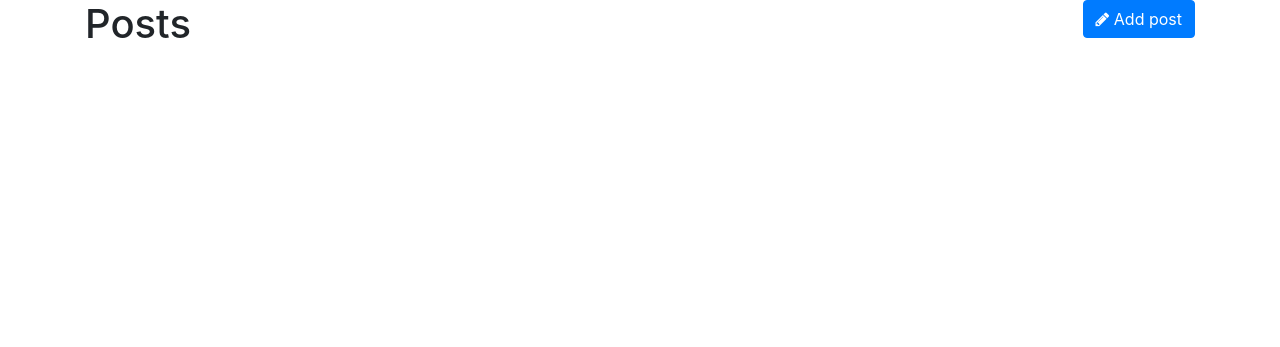
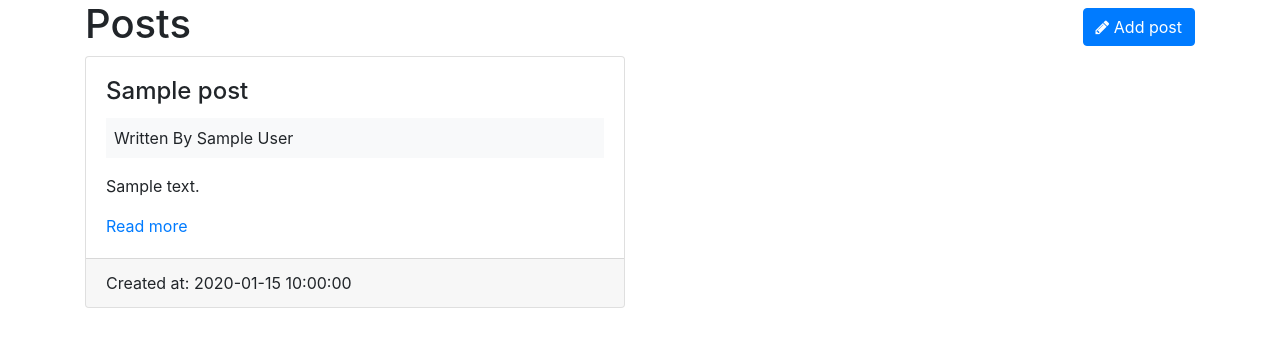
Before and after one commit to MariusCodeAcademy/PHP_mvc_my_share_app, a PHP site: page /my_share/posts in a window 1280 px wide. Shown: the part 56-403 px from the top of the page. Run offline with PHP 8.4, Linux system fonts and the light colour scheme; the visitor is signed in with stand-in values (Sample User, id 1); tables that the repository leaves empty or names only in its code hold one stand-in row (values such as "Sample post").

Commit message:
generate post cards in the view.

```diff
--- a/app/views/posts/index.php
+++ b/app/views/posts/index.php
@@ -5,13 +5,32 @@
         <h1>Posts</h1>
     </div>
     <div class="col">
-        <a href="<?php echo URLROOT; ?>/posts/add" class="btn btn-primary pull-right">
+        <a href="<?php echo URLROOT; ?>/posts/add" class="btn btn-primary pull-right mt-2">
             <i class="fa fa-pencil"></i>
             Add post
         </a>
     </div>
 </div>
 
+<div class="row">
+    <?php foreach ($data['posts'] as $post) :  ?>
+        <div class="col-md-6">
+            <div class="card mb-2">
+                <div class="card-body">
+                    <h4 class="card-title"><?php echo $post->title ?></h4>
+                    <p class="bg-light p-2 mb-3"> Written By <?php echo $post->name ?></p>
+                    <p class="card-text"><?php echo $post->body ?></p>
+                    <a href="<?php echo URLROOT . '/posts/show/' . $post->postId; ?>" class="card-link">Read more</a>
+                </div>
+                <div class="card-footer">Created at: <?php echo $post->postCreated ?></div>
+            </div>
+        </div>
+    <?php endforeach; ?>
+
+</div>
+
+
+
 
 
 <?php require APPROOT . '/views/inc/footer.php';
```
